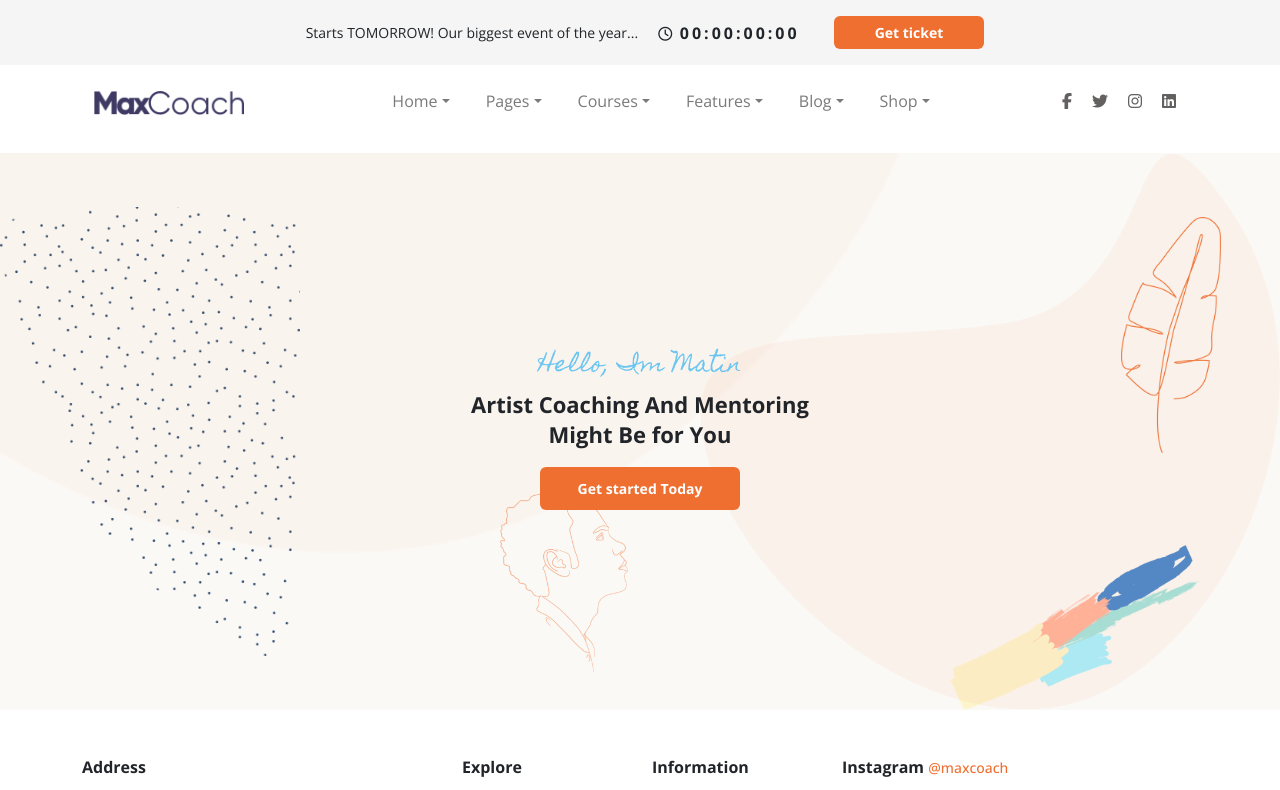
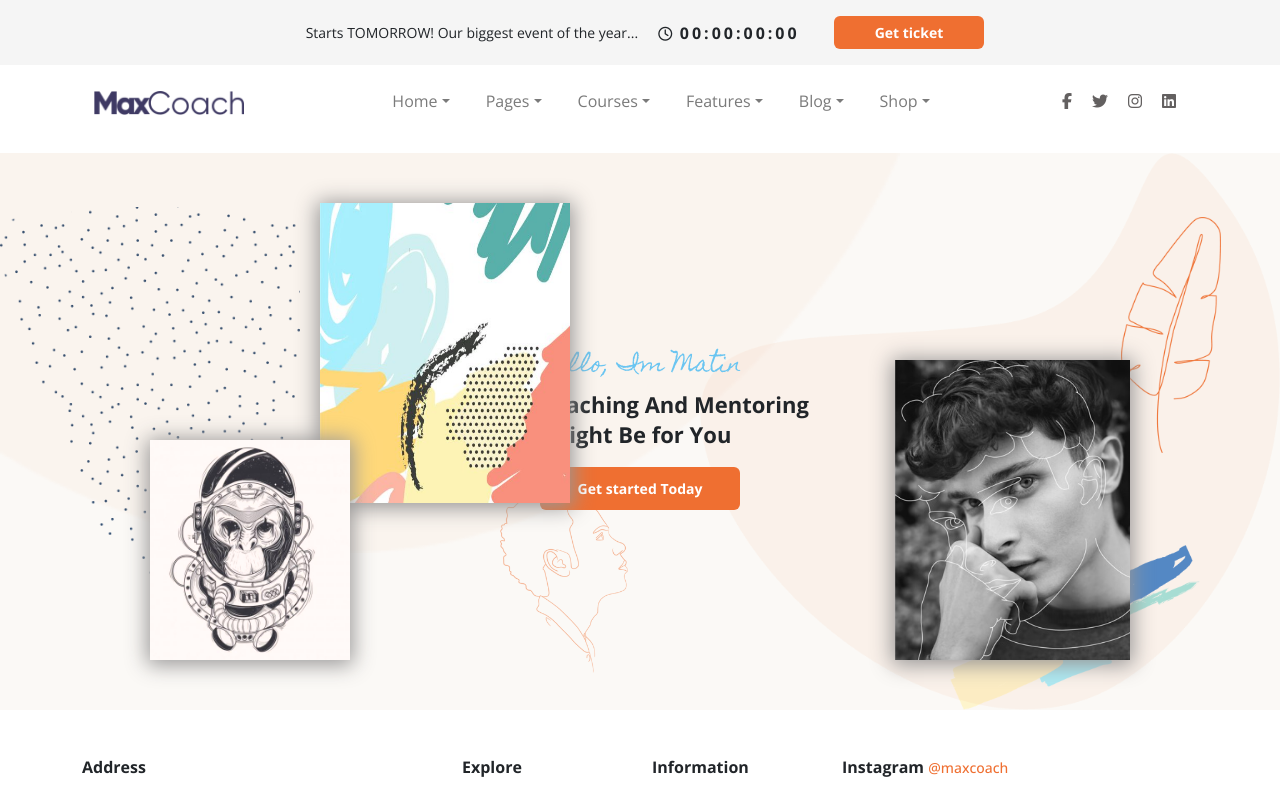
Before and after one commit to Corfaya/proj-html-vuejs, a Vue app: page / in a window 1280 px wide. Shown: the top 790 px of the page. Built offline with nearby package versions, Linux system fonts and the light colour scheme; a web font is replaced by a local one.

Commit message:
[UPD] Hero section completed

```diff
--- a/src/components/partials/Hero.vue
+++ b/src/components/partials/Hero.vue
@@ -5,12 +5,16 @@ export default {
 </script>
 <template>
     <!-- BACKGROUND HERO -->
-    <div class="bg-hero">
+    <div class="bg-hero position-relative">
+        <!-- IMAGES -->
+        <div class="obj-fit first"><img src="../../assets/img/artist-course-05-480x480.jpg" alt=""></div>
+        <div class="obj-fit second"><img src="../../assets/img/artist-course-08-480x480.jpg" alt=""></div>
+        <div class="obj-fit third"><img src="../../assets/img/artist-hero-image-04.jpg" alt=""></div>
         <div class="container d-flex justify-content-center">
             <!-- TEXT -->
             <div class="d-flex flex-column align-items-center hero-text-box">
                 <h1 class="m-0">Hello, Im Matin</h1>
-                <h2  class="text-center">Artist Coaching And Mentoring Might Be for You</h2>
+                <h2 class="text-center">Artist Coaching And Mentoring Might Be for You</h2>
                 <button type="button" class="btn text-white fw-bold">
                     Get started Today
                 </button>
@@ -21,6 +25,7 @@ export default {
 </template>
 <style lang="scss" scoped>
 @use "../../style/partials/vars" as *;
+
 .bg-hero {
     background-color: $hero;
     padding: 200px 0;
@@ -28,9 +33,44 @@ export default {
     background-repeat: no-repeat;
     background-position: right, left top, left 500px bottom 10%, right 5% top 20%, left, right 80px bottom;
     background-size: contain, 900px 400px, 10%, 100px, 300px, 250px;
+
+    .obj-fit {
+        position: absolute;
+        box-shadow: 0px 2px 20px 3px rgb(151, 150, 150);
+        &.first {
+            max-width: 200px;
+            height: 220px;
+            z-index: 2;
+            left: 150px;
+            bottom: 50px;
+            filter: contrast(110%)
+        }
+
+        &.second, &.third {
+            max-width: 250px;
+            height: 300px;
+            z-index: 1;
+        }
+
+        &.second {
+            top: 50px;
+            left: 320px;
+        }
+
+        &.third {
+            bottom: 50px;
+            right: 150px;
+        }
+    }
+    img{
+        width: 100%;
+        height: 100%;
+    }
+
     .hero-text-box {
         gap: 10px;
         max-width: 350px;
+
         h1 {
             font-family: $artistic_font;
             color: $sky;
@@ -48,10 +88,11 @@ export default {
             background-color: $orange_main;
             padding: 10px;
             font-size: 14px;
+
             &:hover {
-              background-color: $sky;
+                background-color: $sky;
             }
-          }
+        }
     }
 }
 </style>
```
